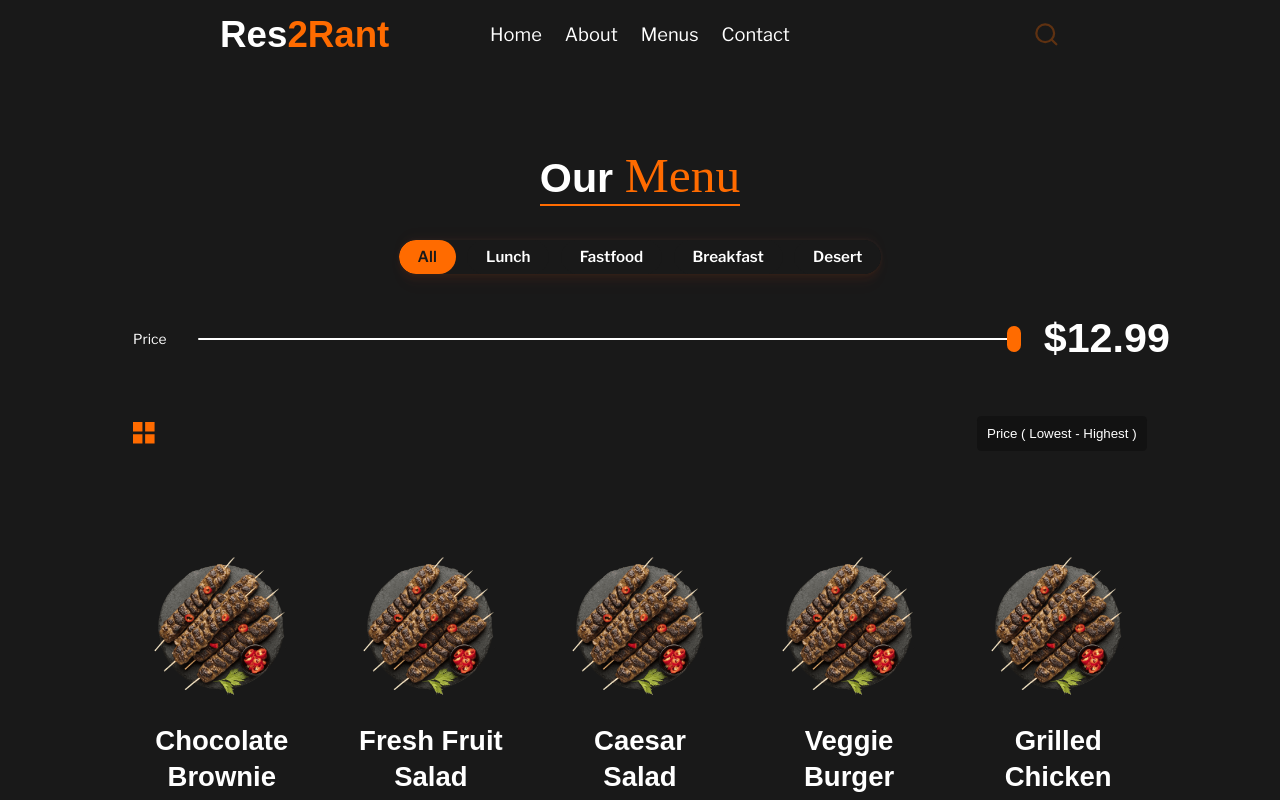
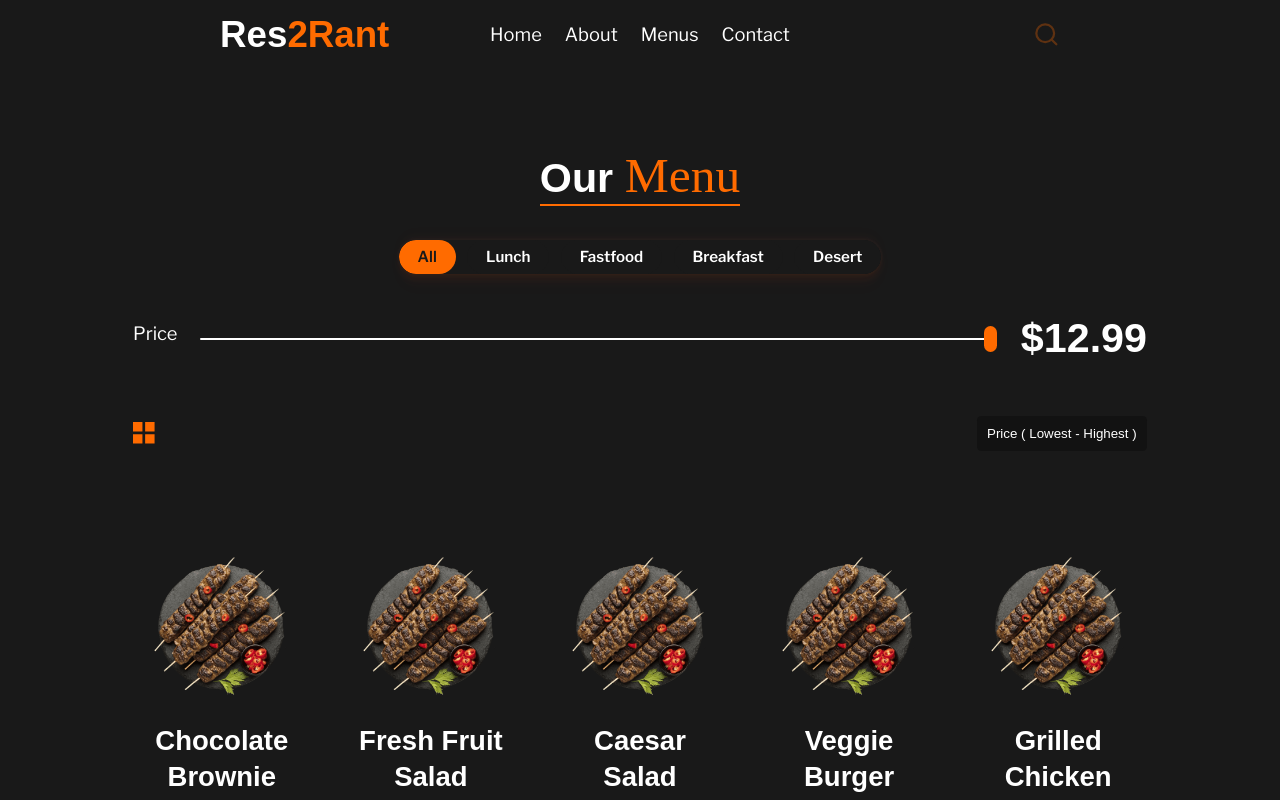
Before and after one commit to nazmus767921/Restaurant_project-1.00, a React (Vite) app: page /menu in a window 1280 px wide. Shown: the top 800 px of the page. Built offline with nearby package versions, Linux system fonts and the light colour scheme; some icons are missing; a web font is replaced by a local one.

Commit message:
updated input styles

```diff
--- a/src/components/Form/InputRange.jsx
+++ b/src/components/Form/InputRange.jsx
@@ -1,17 +1,16 @@
 import styled from "styled-components";
 import { colors } from "../../utils/colors";
 
-const InputRange = ({ name, value, min, max, onChange, id }) => {
+const InputRange = ({ name, value, min, max, onChange, id, step}) => {
 	return (
 		<Wrapper>
-			<label htmlFor="price">price</label>
 			<input
 				type="range"
 				name={name}
 				id={id || name}
 				min={min}
 				max={max}
-				step={1}
+				step={step}
 				value={value}
 				onChange={onChange}
 				className="slider"
@@ -26,13 +25,8 @@ const Wrapper = styled.div`
 	flex-direction: row;
 	justify-content: space-between;
 	align-items: center;
-	padding-inline: 1.25em;
 	gap: 1.75em;
 	/* elements inside */
-	label {
-		font-size: 0.75em;
-		text-transform: capitalize;
-	}
 	.slider {
 		width: 100%;
 		height: 2px;
--- a/src/pages/Menu/components/PriceFilter.jsx
+++ b/src/pages/Menu/components/PriceFilter.jsx
@@ -2,6 +2,7 @@ import styled from "styled-components";
 import InputRange from "../../../components/Form/InputRange";
 import { useProductsContext } from "../../../store/contexts/products_context";
 import formatPrice from "../../../utils/helpers/formatPrice";
+import { devices } from "../../../utils/breakpoints";
 
 const PriceFilter = () => {
 	const {
@@ -10,14 +11,16 @@ const PriceFilter = () => {
 	} = useProductsContext();
 	return (
 		<Wrapper className="price_filter--wrapper">
+			<label htmlFor="price">price</label>
 			<InputRange
 				name="price"
 				min={min_price}
 				max={max_price}
+				step={100}
 				value={price}
 				onChange={update_filters}
 			/>
-			<h2>{formatPrice(price)}</h2>
+			<h2 className="price">{formatPrice(price)}</h2>
 		</Wrapper>
 	);
 };
@@ -25,7 +28,20 @@ const PriceFilter = () => {
 const Wrapper = styled.div`
 	width: 100%;
 	display: flex;
-	padding: 0.65em 0;
+	padding: 0.65em 1.25em;
+	gap: 1.25em;
+	/* elements inside */
+	label {
+		font-size: 1em;
+		text-transform: capitalize;
+	}
+	.price {
+		text-align: right;
+		min-width: calc(100% / 10 + 12vw);
+		@media screen and (${devices.xl}) {
+			min-width: calc(100% / 10 + 2vw);
+		}
+	}
 `;
 
 export default PriceFilter;
```
